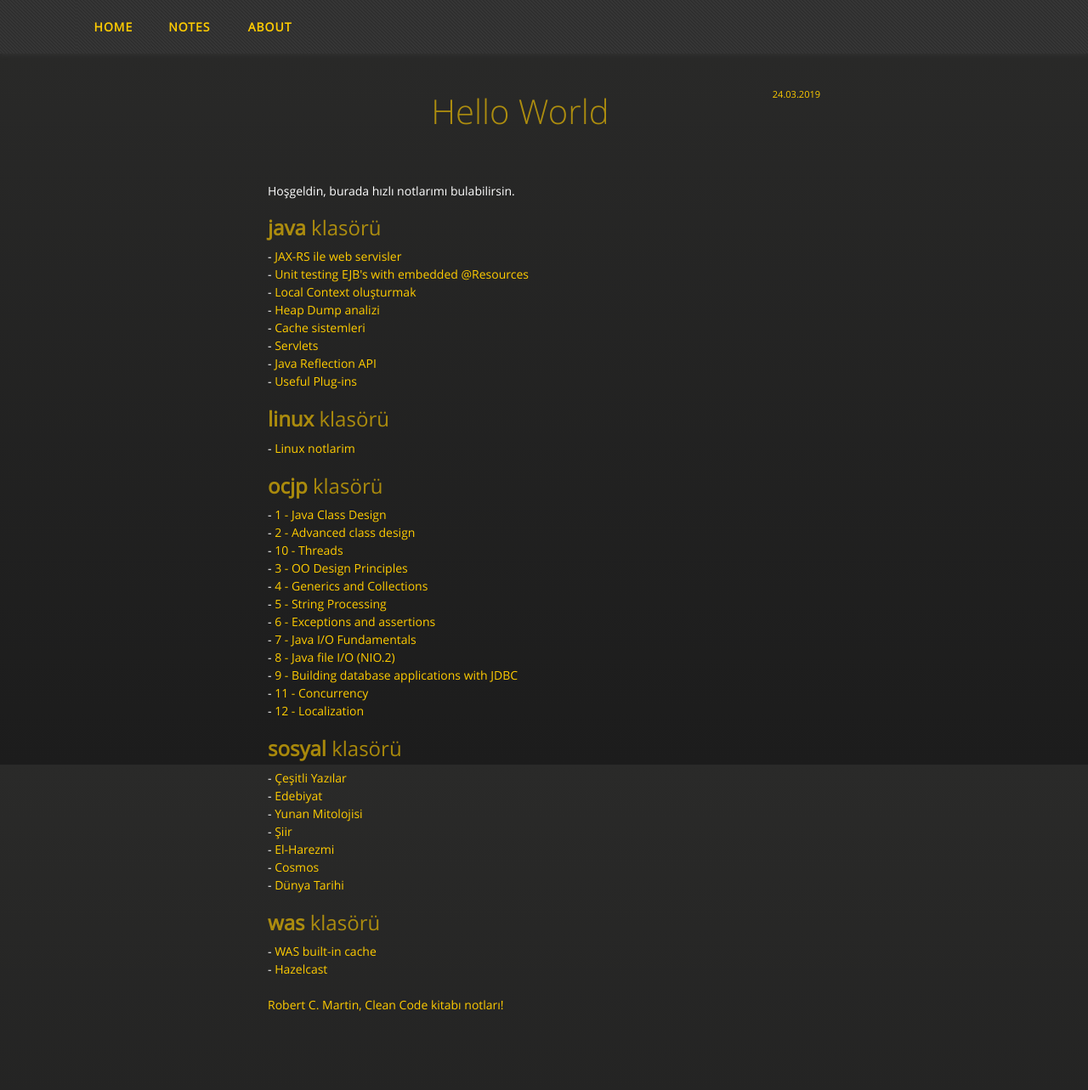
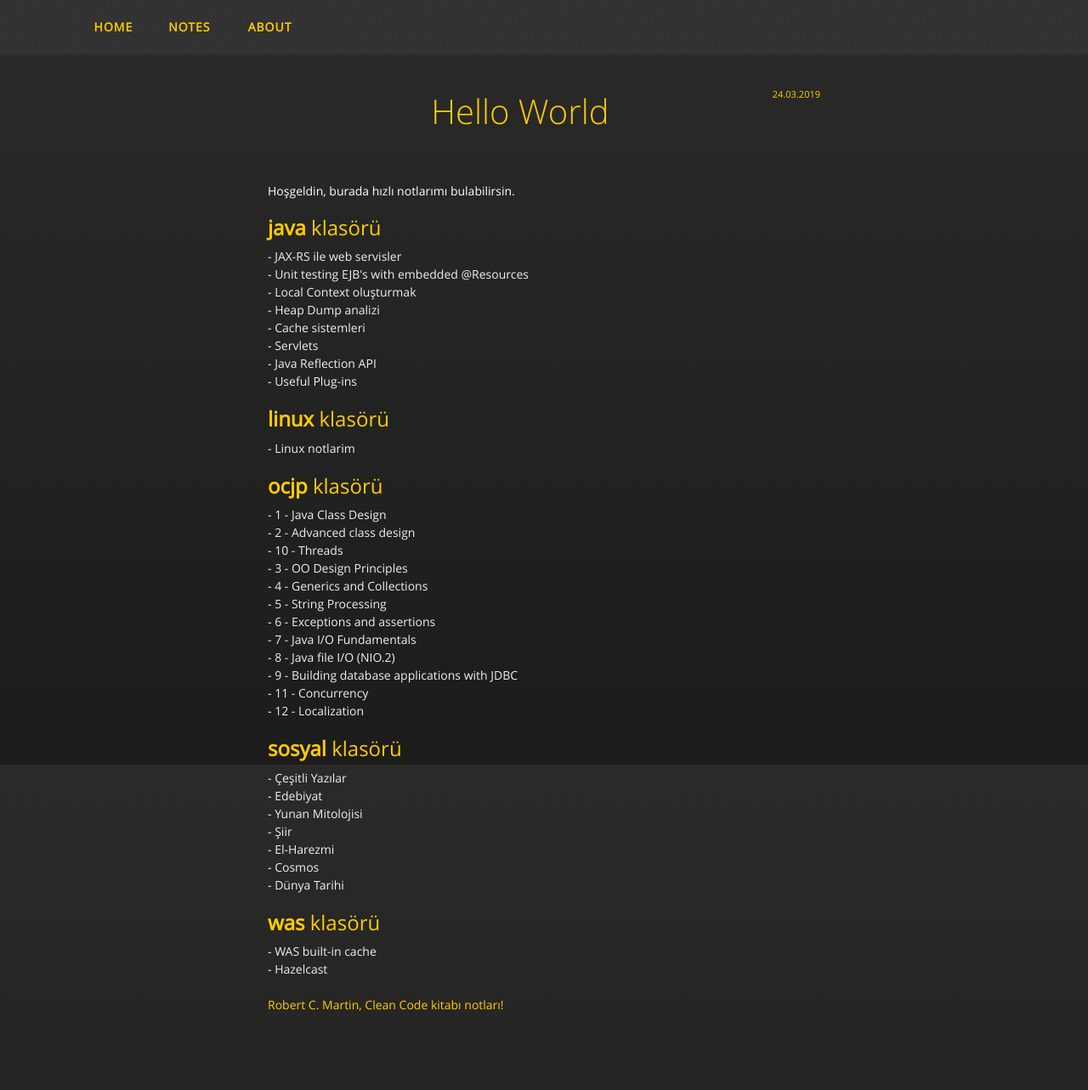
Before and after one commit to erkan000/erkan000.github.io, a Jekyll site: the page built from index.md, in a window 1280 px wide. Shown: the whole page at 85% size. Built offline with Jekyll 4.4.1, drawn with Linux system fonts in a browser that asks for light colours; our own code applies the rules of GitHub Pages for plain Markdown files.

Commit message:
change colors

```diff
--- a/_sass/jekyll-theme-midnight.scss
+++ b/_sass/jekyll-theme-midnight.scss
@@ -14,7 +14,7 @@ body {
 }
 
 h1, h2, h3, h4, h5, h6 {
-  color:#ffcc009e;
+  color:#ffcc00;
   margin:0 0 10px;
   font-family: 'OpenSansRegular', "Helvetica Neue", Helvetica, Arial, sans-serif;
   font-weight: normal;
@@ -306,3 +306,7 @@ section {
     display: none;
   }
 }
+
+#writelinklist{
+	color: #efefef;
+}
--- a/index.md
+++ b/index.md
@@ -11,7 +11,7 @@ Hoşgeldin, burada hızlı notlarımı bulabilirsin.
 		<h2><b>{{ bolum.label }}</b> klasörü</h2>
 	  	<ul>
 	    	{% for item in site[bolum.label] %}
-	    		<li> - <a href="{{ item.url }}">{{ item.title }}</a></li>
+	    		<li> - <a id="writelinklist" href="{{ item.url }}">{{ item.title }}</a></li>
 	    	{% endfor %}
 	  	</ul>
 	  	<br>
```
